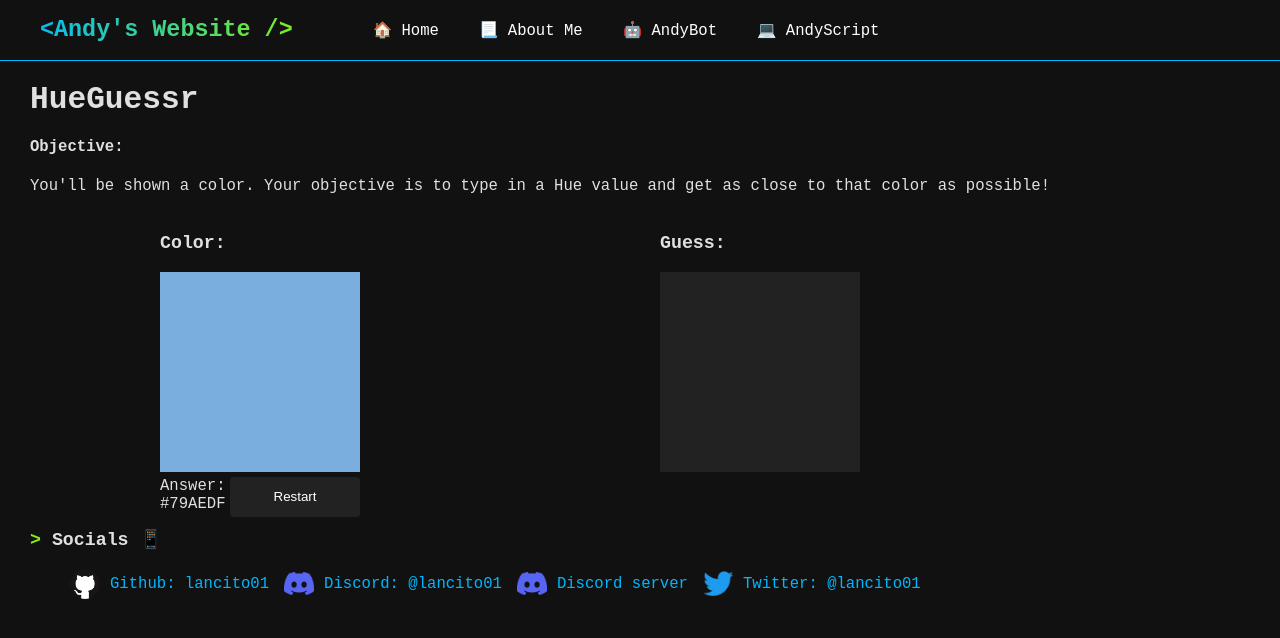
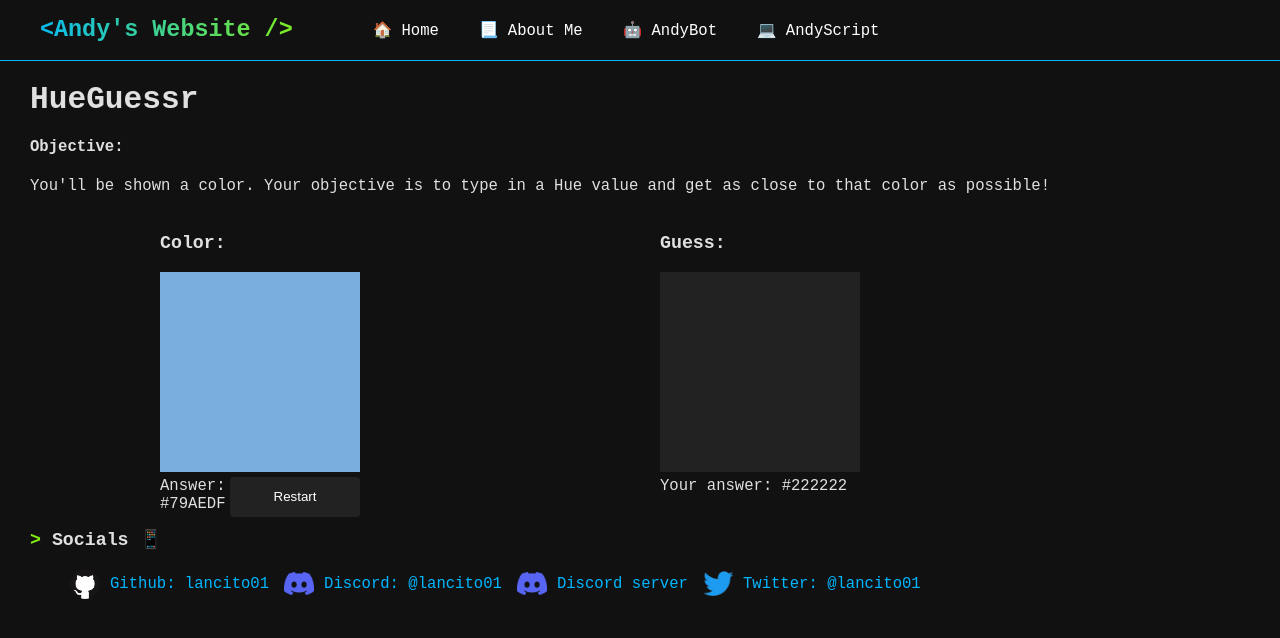
Before and after one commit to Lancito01/lancito01.dev, a React (Vite) app: page /games/hueguessr in a window 1280 px wide. Both pictures are taken after a click on the button "Guess". Shown: the top 638 px of the page. Built offline with nearby package versions, Linux system fonts and the light colour scheme.

Commit message:
added your own answer when you submit

```diff
--- a/src/Routes/HueGuessr.jsx
+++ b/src/Routes/HueGuessr.jsx
@@ -62,8 +62,10 @@ const HueGuessr = () => {
                         {!guessed && (<form onSubmit={handleFormSubmit}>
                             <input onChange={onInputChange} value={hueGuess} maxLength={7} />
                             <button type="submit">Guess</button>
-                        </form>
-                        )}
+                        </form>)}
+                        {guessed && (<p>
+                            Your answer: {hueGuess}
+                        </p>)}
                     </div>
                 </div>
             </div>
--- a/src/Routes/HueGuessr.scss
+++ b/src/Routes/HueGuessr.scss
@@ -1,5 +1,4 @@
 .hueguessr-wrapper {
-    .description {}
 
     .game {
         display: flex;
@@ -87,6 +86,10 @@
                         }
                     }
                 }
+
+                p {
+                    margin: 0;
+                }
             }
         }
 
```
